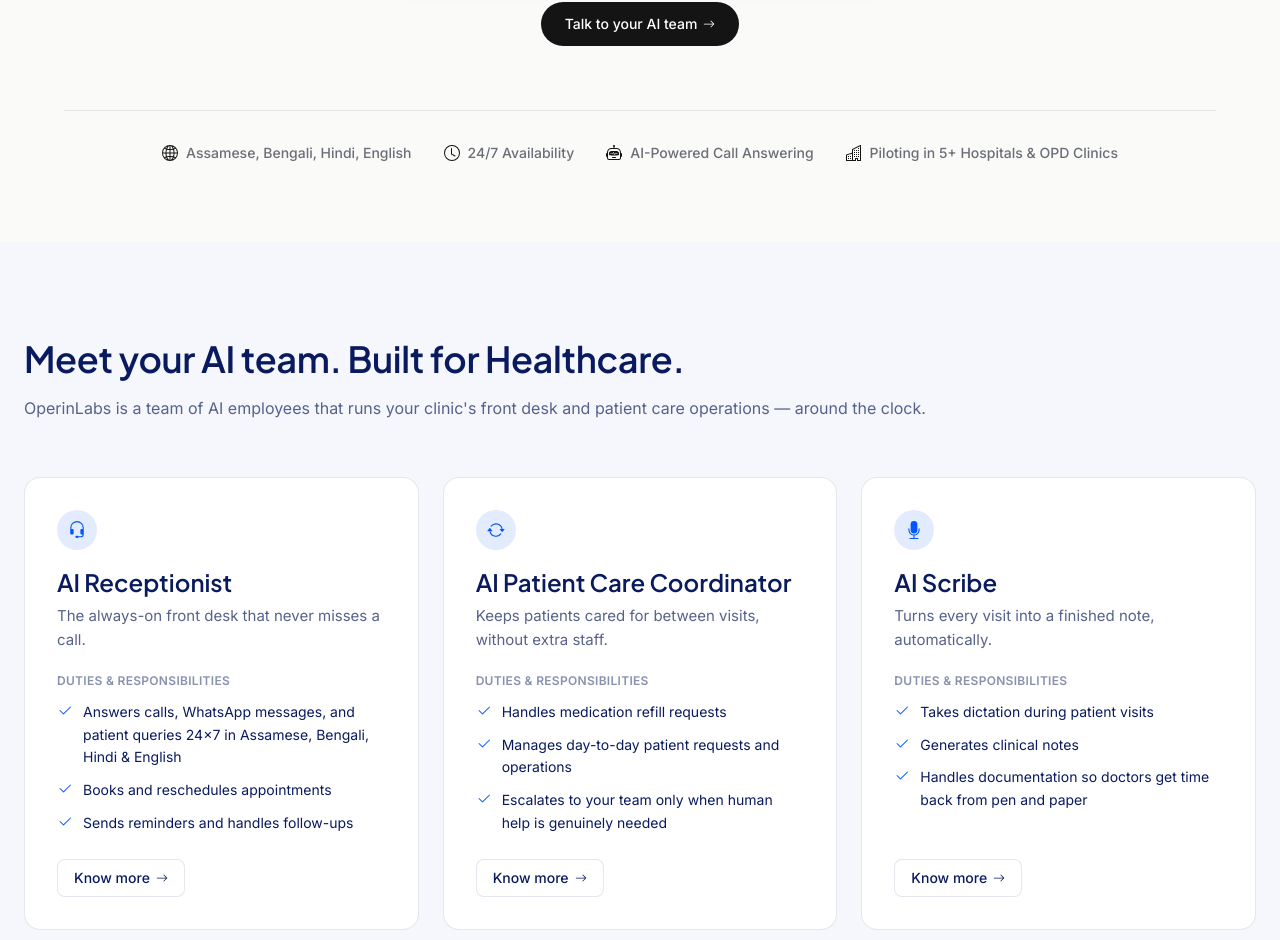
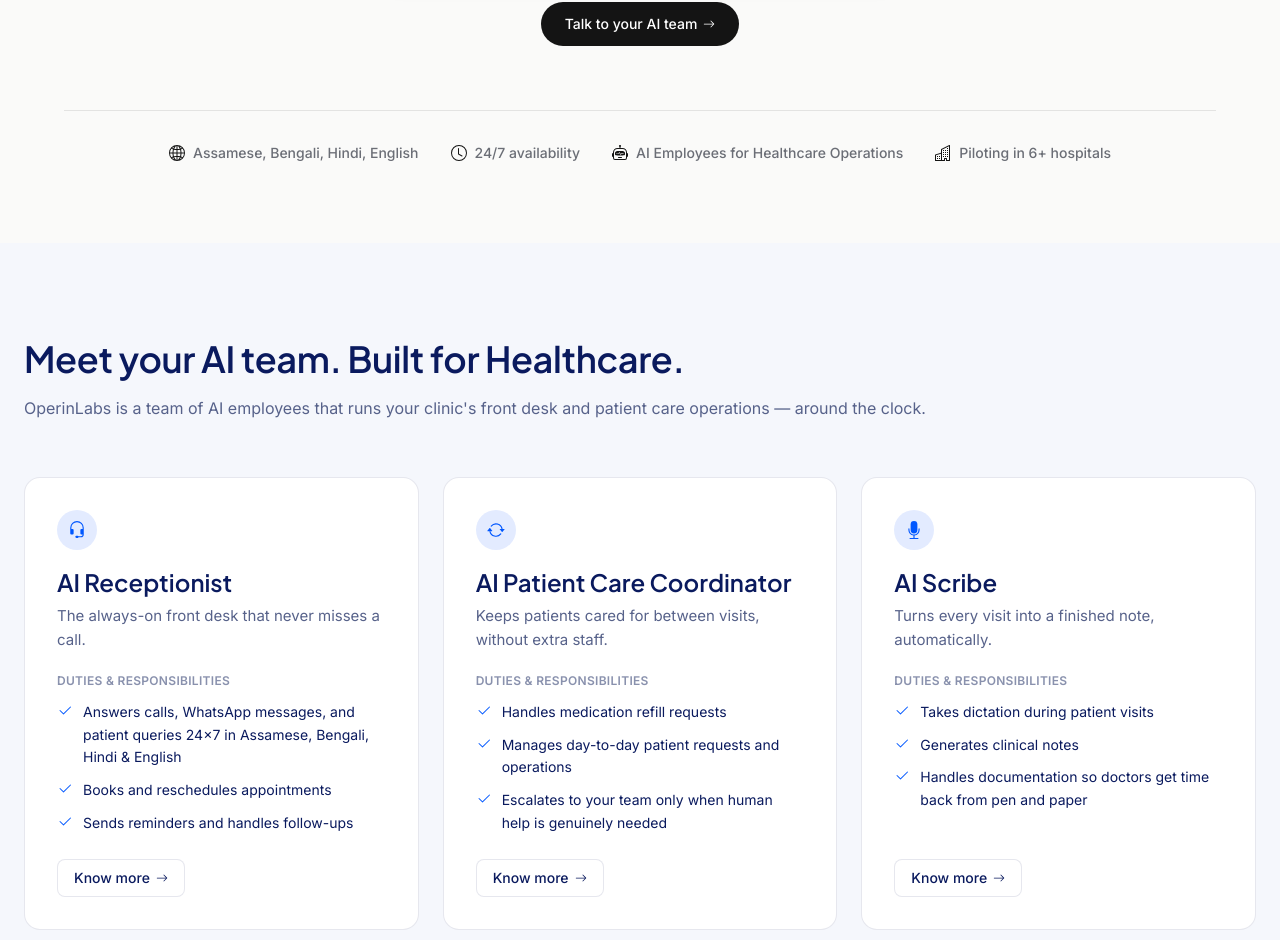
Before and after one commit to OperinLabs/OperinLabs-Landing-Page, a React (Vite) app: page / in a window 1280 px wide. Shown: the part 1009-1949 px from the top of the page. Built offline with nearby package versions, Linux system fonts and the light colour scheme.

Commit message:
Update TrustIndicators.tsx

```diff
--- a/src/components/TrustIndicators.tsx
+++ b/src/components/TrustIndicators.tsx
@@ -2,9 +2,9 @@ import { BsGlobe2, BsClock, BsRobot, BsBuildings } from "react-icons/bs";
 
 const items = [
   { icon: BsGlobe2, label: "Assamese, Bengali, Hindi, English" },
-  { icon: BsClock, label: "24/7 Availability" },
-  { icon: BsRobot, label: "AI-Powered Call Answering" },
-  { icon: BsBuildings, label: "Piloting in 5+ Hospitals & OPD Clinics" },
+  { icon: BsClock, label: "24/7 availability" },
+  { icon: BsRobot, label: "AI Employees for Healthcare Operations" },
+  { icon: BsBuildings, label: "Piloting in 6+ hospitals" },
 ];
 
 export default function TrustIndicators() {
```
